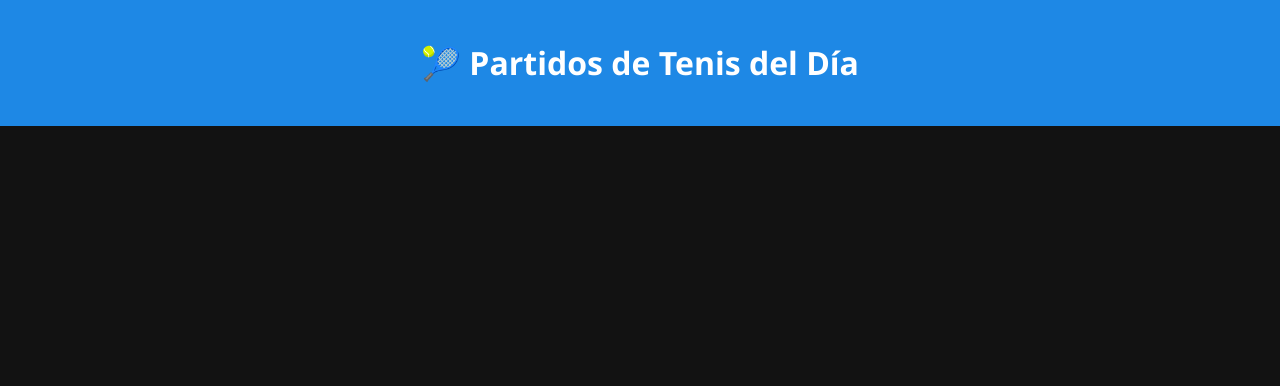
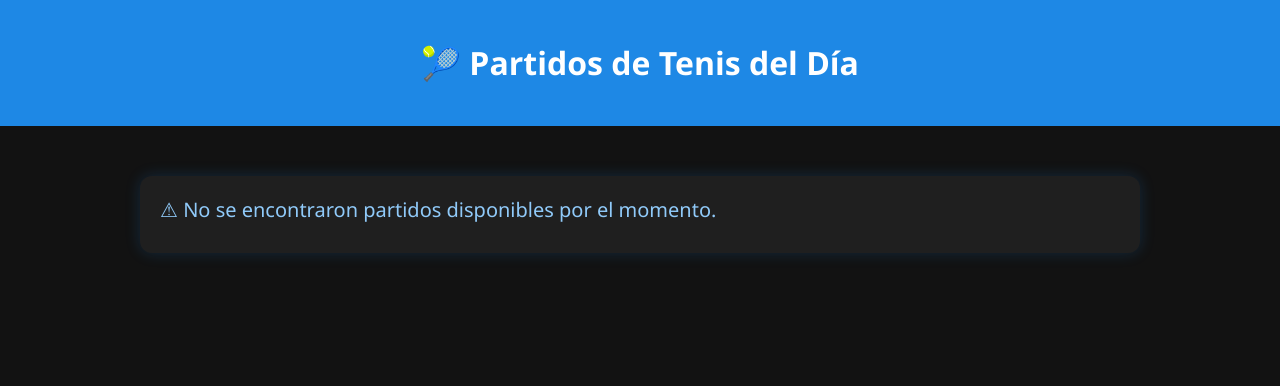
Before and after one commit to jmirandal1994/tennisgo, a Flask app: page / in a window 1280 px wide. Shown: the top 386 px of the page. Run offline with Flask 3, Linux system fonts and the light colour scheme; data that the repository does not hold is empty.

Commit message:
Update index.html

```diff
--- a/templates/index.html
+++ b/templates/index.html
@@ -1,4 +1,3 @@
-
 <!DOCTYPE html>
 <html lang="es">
 <head>
@@ -64,18 +63,29 @@
   <header>
     <h1>🎾 Partidos de Tenis del Día</h1>
   </header>
+
   <div class="container">
+
+    {% if partidos|length == 0 %}
+      <div class="card">
+        <div class="title">⚠ No se encontraron partidos disponibles por el momento.</div>
+      </div>
+    {% endif %}
+
     {% for p in partidos %}
       <div class="card">
         <div class="title">{{ p.jugador_1 }} vs {{ p.jugador_2 }}</div>
         <div class="divider"></div>
+
         <div><strong>{{ p.jugador_1 }}</strong> - <a href="{{ p.link_1 }}" target="_blank">Ver perfil</a></div>
         {% for t in p.torneos_1 %}
           <div class="torneo {% if t.es_importante %}importante{% else %}noimportante{% endif %}">
             • {{ t.fecha }} - {{ t.torneo }}
           </div>
         {% endfor %}
+
         <div class="divider"></div>
+
         <div><strong>{{ p.jugador_2 }}</strong> - <a href="{{ p.link_2 }}" target="_blank">Ver perfil</a></div>
         {% for t in p.torneos_2 %}
           <div class="torneo {% if t.es_importante %}importante{% else %}noimportante{% endif %}">
@@ -84,6 +94,7 @@
         {% endfor %}
       </div>
     {% endfor %}
+
   </div>
 </body>
 </html>
```
